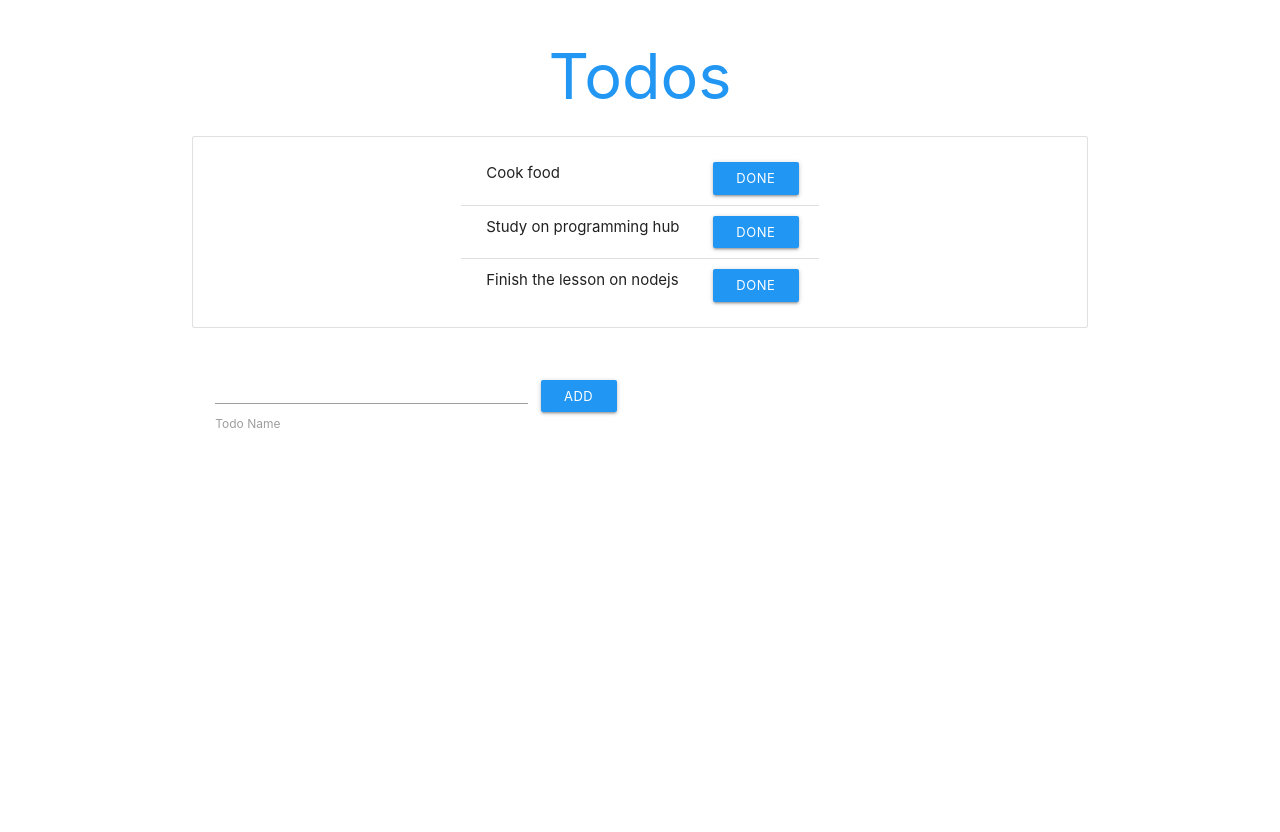
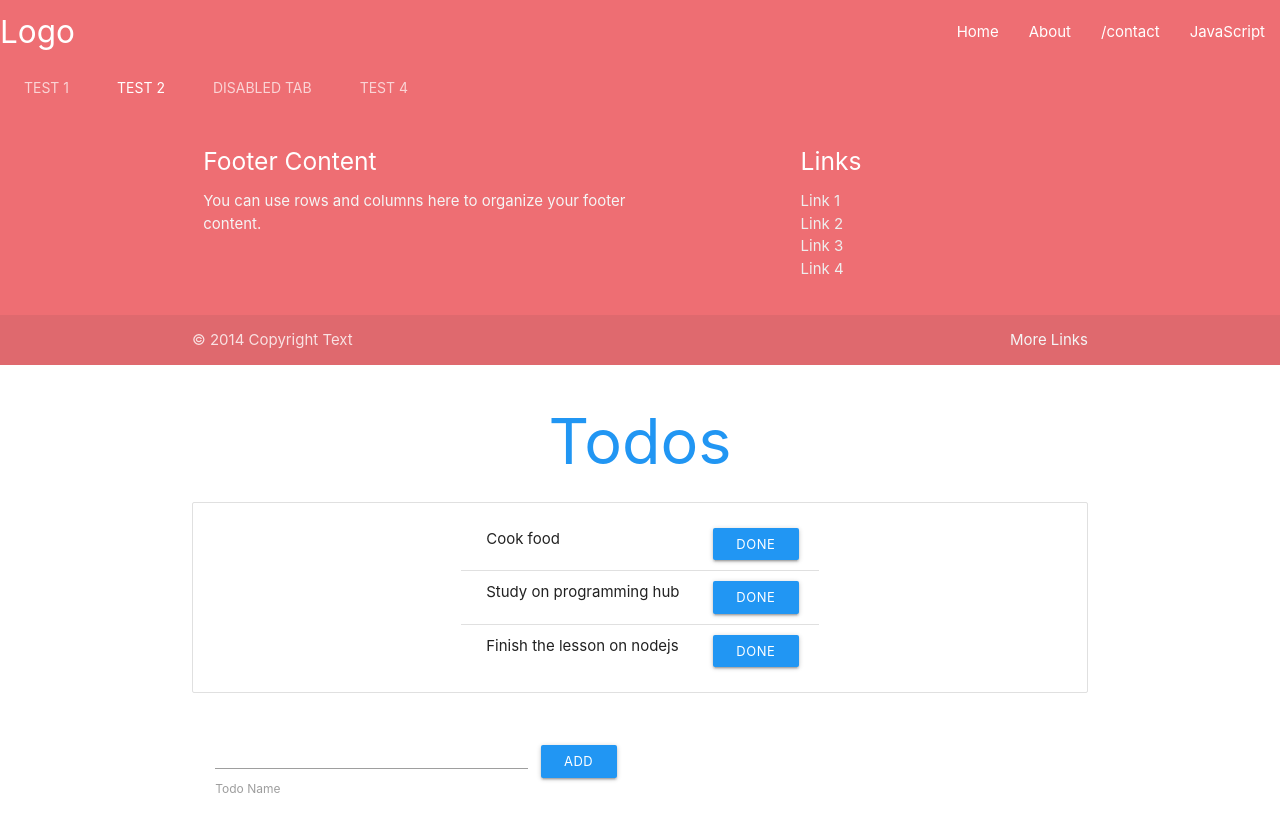
Before and after one commit to yunweneric/todo-app, a React (Create React App) app: page /contact in a window 1280 px wide. Shown: the top 832 px of the page. Before the commit the page ends 800 px from the top, so only its background shows below. Built offline with nearby package versions, Linux system fonts and the light colour scheme.

Commit message:
first routing lesson

```diff
--- a/package.json
+++ b/package.json
@@ -9,6 +9,7 @@
     "materialize-css": "^1.0.0-rc.2",
     "react": "^17.0.1",
     "react-dom": "^17.0.1",
+    "react-router-dom": "^5.2.0",
     "react-scripts": "4.0.1",
     "web-vitals": "^0.2.4"
   },
--- a/src/App.js
+++ b/src/App.js
@@ -1,41 +1,53 @@
 // import logo from './logo.svg';
-import './App.css';
-import { Component } from 'react';
-import Todos  from './Todos';
-import Form from './form'
+import "./App.css";
+import { Component } from "react";
+import Todos from "./Todos";
+import Form from "./form";
+import Navbar from "./components/navbar";
+import { BrowserRouter, Route } from "react-router-dom";
+import Home from './components/home'
+import About from './components/about'
+import Contact from './components/contact'
 
 class App extends Component {
-  state ={
-    todos:[
-      {id:1, content: "Cook food"},
-      {id:2, content: "Study on programming hub"},
-      {id:3, content:"Finish the lesson on nodejs"}
-    ]
-  }
-  getid = (id)=>{
-    const todosfinale = this.state.todos.filter(todo =>{
-      return todo.id !== id
+  state = {
+    todos: [
+      { id: 1, content: "Cook food" },
+      { id: 2, content: "Study on programming hub" },
+      { id: 3, content: "Finish the lesson on nodejs" },
+    ],
+  };
+  getid = (id) => {
+    const todosfinale = this.state.todos.filter((todo) => {
+      return todo.id !== id;
     });
     this.setState({
-      todos: todosfinale
-    })
-  }
-  Addtodo =(newtodo)=>{
-    newtodo.id = Math.random() *100;
-    let finaletodo = [...this.state.todos, newtodo]
+      todos: todosfinale,
+    });
+  };
+  Addtodo = (newtodo) => {
+    newtodo.id = Math.random() * 100;
+    let finaletodo = [...this.state.todos, newtodo];
     this.setState({
-      todos : finaletodo
-    })
+      todos: finaletodo,
+    });
+  };
 
-  }
-
- render(){
+  render() {
     return (
+      <BrowserRouter>
+        <div>
+          <Navbar />
+          <Route exact path ='/' component={Home}/>
+          <Route path ='/about' component={About}/>
+          <Route path ='/contact' component={Contact}/>
           <div className="App container py">
             <h1 className="center blue-text">Todos</h1>
-      <Todos todos = {this.state.todos} deletetodo = {this.getid}/>
-      <Form Addtodo = {this.Addtodo}/>
+            <Todos todos={this.state.todos} deletetodo={this.getid} />
+            <Form Addtodo={this.Addtodo} />
           </div>
+        </div>
+      </BrowserRouter>
     );
   }
 }
--- /dev/null
+++ b/src/components/about.js
@@ -0,0 +1,14 @@
+let About = () => {
+  return (
+    <div>
+        <ul className="collection with-header">
+        <li className="collection-header"><h4>First Names</h4></li>
+        <li className="collection-item">Alvin</li>
+        <li className="collection-item">Alvin</li>
+        <li className="collection-item">Alvin</li>
+        <li className="collection-item">Alvin</li>
+      </ul>
+    </div>
+  );
+};
+export default About;
--- /dev/null
+++ b/src/components/contact.js
@@ -0,0 +1,50 @@
+let About = () => {
+  return (
+    <footer class="page-footer">
+      <div class="container">
+        <div class="row">
+          <div class="col l6 s12">
+            <h5 class="white-text">Footer Content</h5>
+            <p class="grey-text text-lighten-4">
+              You can use rows and columns here to organize your footer content.
+            </p>
+          </div>
+          <div class="col l4 offset-l2 s12">
+            <h5 class="white-text">Links</h5>
+            <ul>
+              <li>
+                <a class="grey-text text-lighten-3" href="#!">
+                  Link 1
+                </a>
+              </li>
+              <li>
+                <a class="grey-text text-lighten-3" href="#!">
+                  Link 2
+                </a>
+              </li>
+              <li>
+                <a class="grey-text text-lighten-3" href="#!">
+                  Link 3
+                </a>
+              </li>
+              <li>
+                <a class="grey-text text-lighten-3" href="#!">
+                  Link 4
+                </a>
+              </li>
+            </ul>
+          </div>
+        </div>
+      </div>
+      <div class="footer-copyright">
+        <div class="container">
+          © 2014 Copyright Text
+          <a class="grey-text text-lighten-4 right" href="#!">
+            More Links
+          </a>
+        </div>
+      </div>
+    </footer>
+  );
+};
+export default About;
--- /dev/null
+++ b/src/components/home.js
@@ -0,0 +1,9 @@
+
+let Home = () => {
+    return (
+      <div className = "center">
+          Lorem ipsum dolor sit amet consectetur adipisicing elit. Cum velit voluptates similique labore, blanditiis aspernatur eaque non dolorum quos excepturi dolores iusto nostrum quam numquam est enim ea. Aperiam, et? Lorem ipsum dolor sit amet consectetur adipisicing elit. Dicta ipsum mollitia odio debitis eveniet sunt numquam laborum temporibus magnam, consequatur tenetur deserunt eius ut quo libero saepe repellat! Ducimus, sed.
+      </div>
+    );
+  };
+export default Home
--- /dev/null
+++ b/src/components/navbar.js
@@ -0,0 +1,61 @@
+let Navbar = () => {
+  return (
+    <div>
+      <nav className="nav-extended">
+        <div className="nav-wrapper">
+          <a href="/" className="brand-logo">
+            Logo
+          </a>
+          <a href="/" data-target="mobile-demo" className="sidenav-trigger">
+            <i className="material-icons">Home</i>
+          </a>
+          <ul id="nav-mobile" className="right hide-on-med-and-down">
+            <li>
+              <a href="/">Home</a>
+            </li>
+            <li>
+              <a href="/About">About</a>
+            </li>
+            <li>
+              <a href="/Contact">/contact</a>
+            </li>
+            <li>
+              <a href="collapsible.html">JavaScript</a>
+            </li>
+          </ul>
+        </div>
+        <div className="nav-content">
+          <ul className="tabs tabs-transparent">
+            <li className="tab">
+              <a href="/about">Test 1</a>
+            </li>
+            <li className="tab">
+              <a href="/about" className="active">
+                Test 2
+              </a>
+            </li>
+            <li className="tab disabled">
+              <a href="/about">Disabled Tab</a>
+            </li>
+            <li className="tab">
+              <a href="/about">Test 4</a>
+            </li>
+          </ul>
+        </div>
+      </nav>
+
+      <ul className="sidenav" id="mobile-demo">
+        <li>
+          <a href="/about">Sass</a>
+        </li>
+        <li>
+          <a href="/about">Components</a>
+        </li>
+        <li>
+          <a href="/about">JavaScript</a>
+        </li>
+      </ul>
+    </div>
+  );
+};
+export default Navbar;
```
Also changed, not shown: 2 other files (tests, documents, lock files or other folders). Lines whose indentation alone changed are shown as unchanged.
